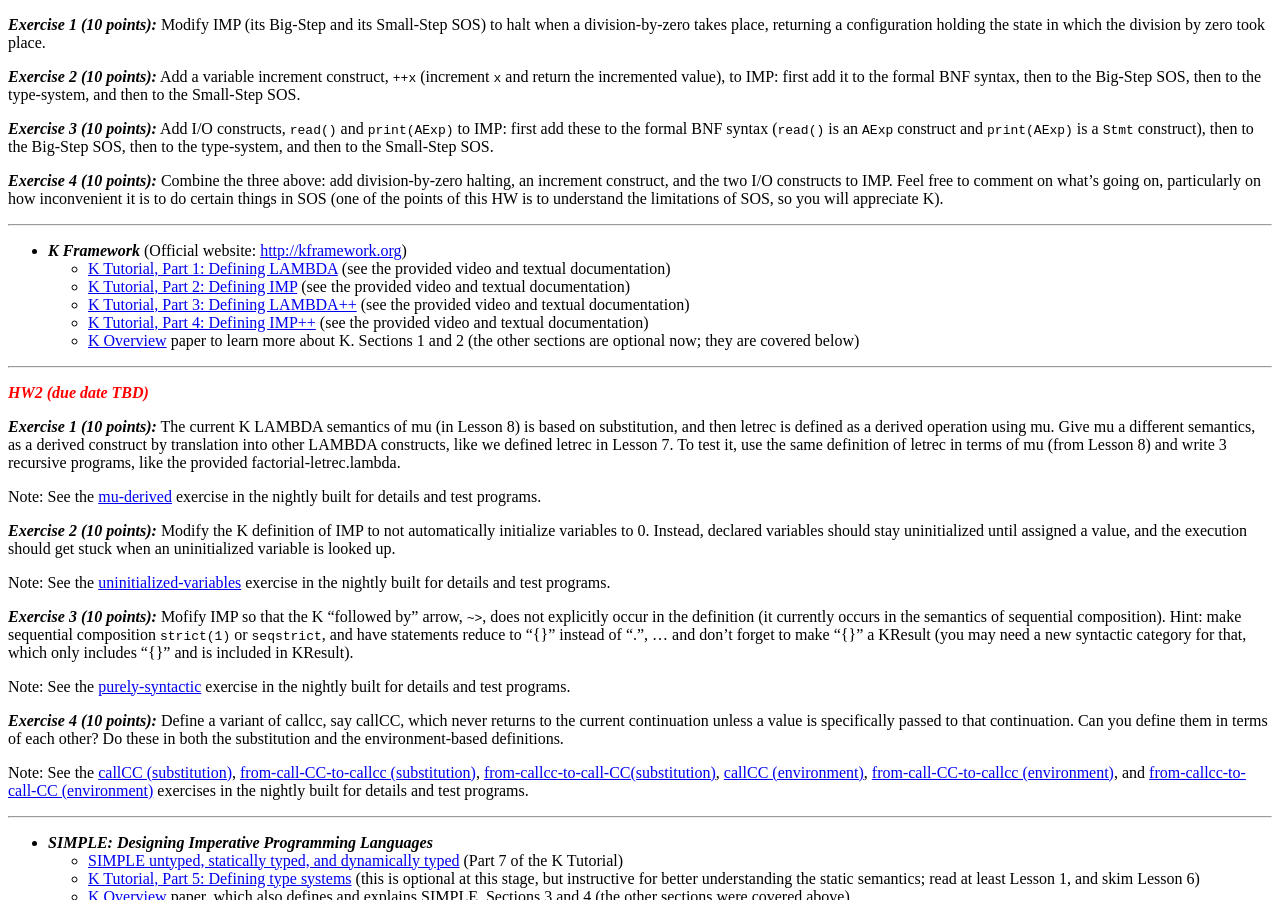
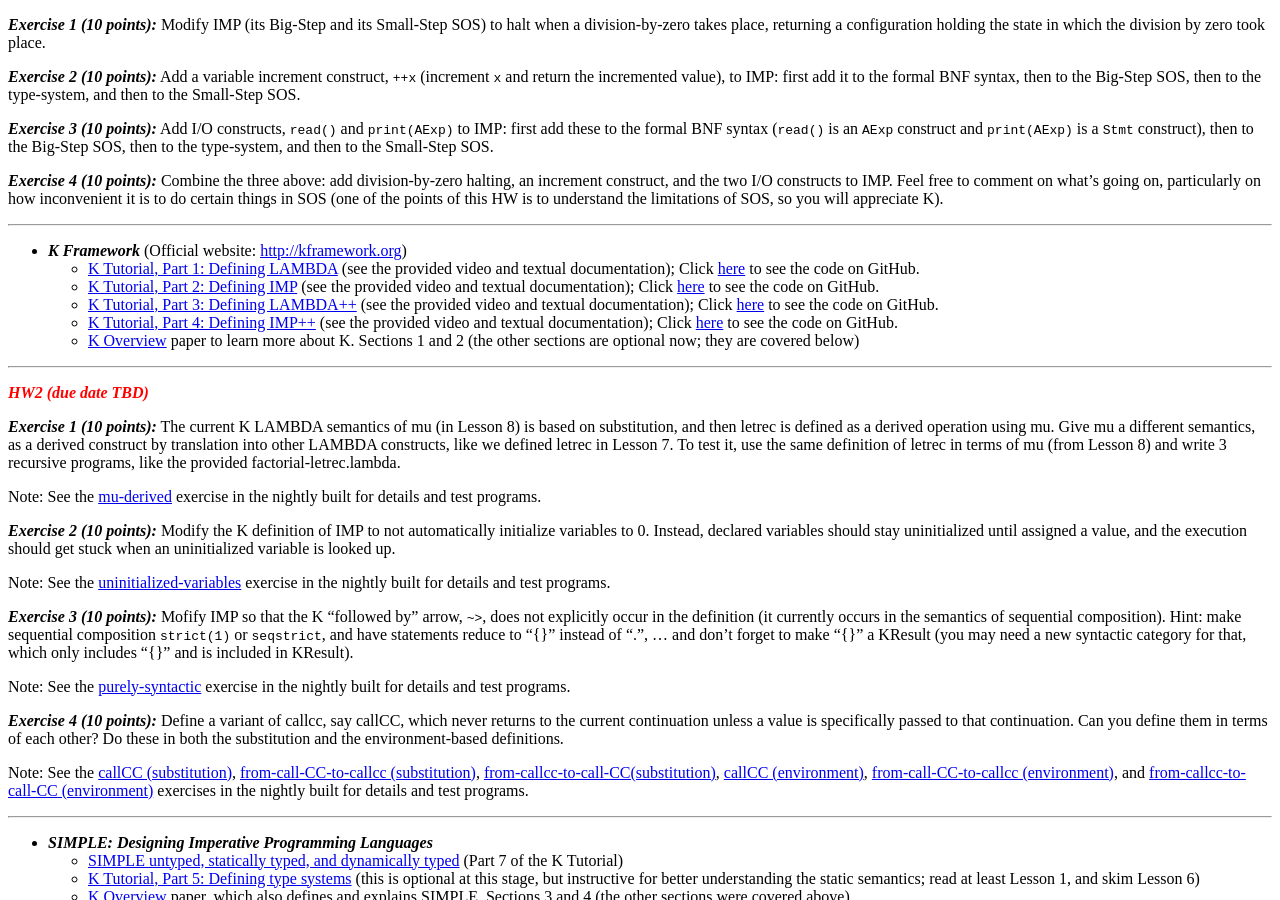
Before and after one commit to h0nzZik/fsl.cs.illinois.edu, a Jekyll site: the page built from teaching/2021/cs422/index.md, in a window 1280 px wide and 900 px high, scrolled down 916 px. Built offline with Jekyll 4.4.1, drawn with Linux system fonts in a browser that asks for light colours; nearby versions of some CDN libraries.

Commit message:
fslweb: add github links

```diff
--- a/teaching/2021/cs422/index.md
+++ b/teaching/2021/cs422/index.md
@@ -51,10 +51,10 @@
 ---
 
 - ***K Framework*** (Official website: [http://kframework.org](http://kframework.org))
-  - [K Tutorial, Part 1: Defining LAMBDA](https://kframework.org/k-distribution/tutorial) (see the provided video and textual documentation)
-  - [K Tutorial, Part 2: Defining IMP](https://kframework.org/k-distribution/tutorial) (see the provided video and textual documentation)
-  - [K Tutorial, Part 3: Defining LAMBDA++](https://kframework.org/k-distribution/tutorial) (see the provided video and textual documentation)
-  - [K Tutorial, Part 4: Defining IMP++](https://kframework.org/k-distribution/tutorial) (see the provided video and textual documentation)
+  - [K Tutorial, Part 1: Defining LAMBDA](https://kframework.org/k-distribution/tutorial) (see the provided video and textual documentation); Click [here](https://github.com/kframework/k/tree/master/k-distribution/pl-tutorial/1_k/1_lambda) to see the code on GitHub.
+  - [K Tutorial, Part 2: Defining IMP](https://kframework.org/k-distribution/tutorial) (see the provided video and textual documentation); Click [here](https://github.com/kframework/k/tree/master/k-distribution/pl-tutorial/1_k/2_imp) to see the code on GitHub.
+  - [K Tutorial, Part 3: Defining LAMBDA++](https://kframework.org/k-distribution/tutorial) (see the provided video and textual documentation); Click [here](https://github.com/kframework/k/tree/master/k-distribution/pl-tutorial/1_k/3_lambda%2B%2B) to see the code on GitHub.
+  - [K Tutorial, Part 4: Defining IMP++](https://kframework.org/k-distribution/tutorial) (see the provided video and textual documentation); Click [here](https://github.com/kframework/k/tree/master/k-distribution/pl-tutorial/1_k/4_imp%2B%2B) to see the code on GitHub.
   - [K Overview](/fsl//assets/CS422-K-Overview.pdf) paper to learn more about K. Sections 1 and 2 (the other sections are optional now; they are covered below)
 
 
```
